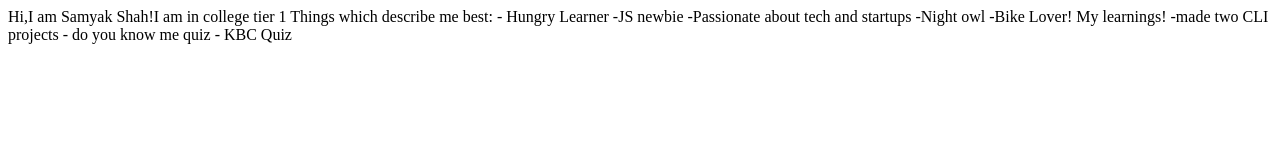
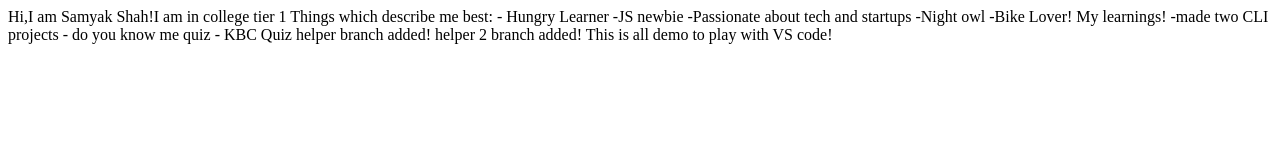
Before and after one commit to samyakshah3008/Samyak_Shah_demo_site, a plain HTML site: page index.html in a window 1280 px wide. Drawn offline with Linux system fonts and the light colour scheme.

Commit message:
DOCS:Helper2_branch_added

```diff
--- a/index.html
+++ b/index.html
@@ -20,8 +20,9 @@
         - do you know me quiz
         - KBC Quiz
 
-
-
+   helper branch added!
+   helper 2 branch added!
+  This is all demo to play with VS code!
 
 
 </body>
```
